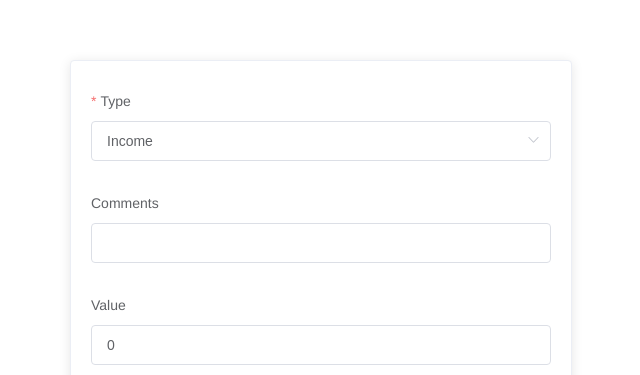
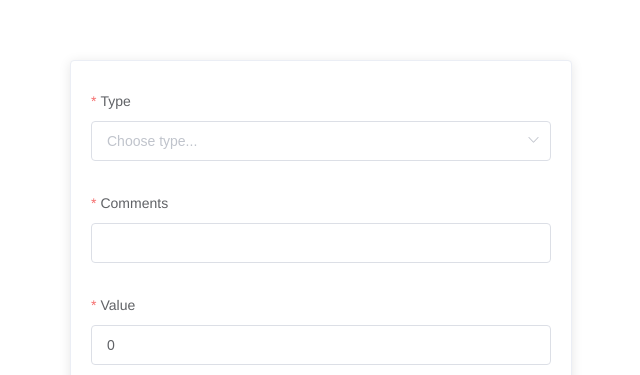
Before and after one commit to Createawish/Budget-App-Vue, a Vue app: page / in a window 1280 px wide. Shown: the top 375 px of the page, without its empty margins (319-959 px from the left). Built offline with nearby package versions, Linux system fonts and the light colour scheme.

Commit message:
Fix: fixed validation

```diff
--- a/src/components/FormInput.vue
+++ b/src/components/FormInput.vue
@@ -1,7 +1,7 @@
 
 <template>
 <ElCard class="form-data">
-    <ElForm :model="formData" :rules="rules">
+    <ElForm :model="formData" :rules="rules" label-position="left">
         <ElFormItem label="Type" prop="type">
             <ElSelect class="type-select" v-model="formData.type" placeholder="Choose type...">
                 <ElOption label="Income" value="income"/>
@@ -26,14 +26,17 @@ export default {
     name: 'FormInput',
     data: () => ({
         formData: {
-            type: 'income',
+            type: '',
             comments: '',
             value: 0
         },
         rules: {
-            type:[
-                {required: true, message: 'Please select type', trigger: 'change'}
-            ]
+            type:[{required: true, message: 'Please select type', trigger: 'blur'}],
+            comments: [{required: true, message: 'Please write comment', trigger: 'blur' }],
+            value: [
+                {required: true, message: 'Please input value', trigger: 'change'},
+                {type: 'number', message: 'Value must be a number', trigger: 'change'}
+                ]
         }
     }),
     methods:{
```
